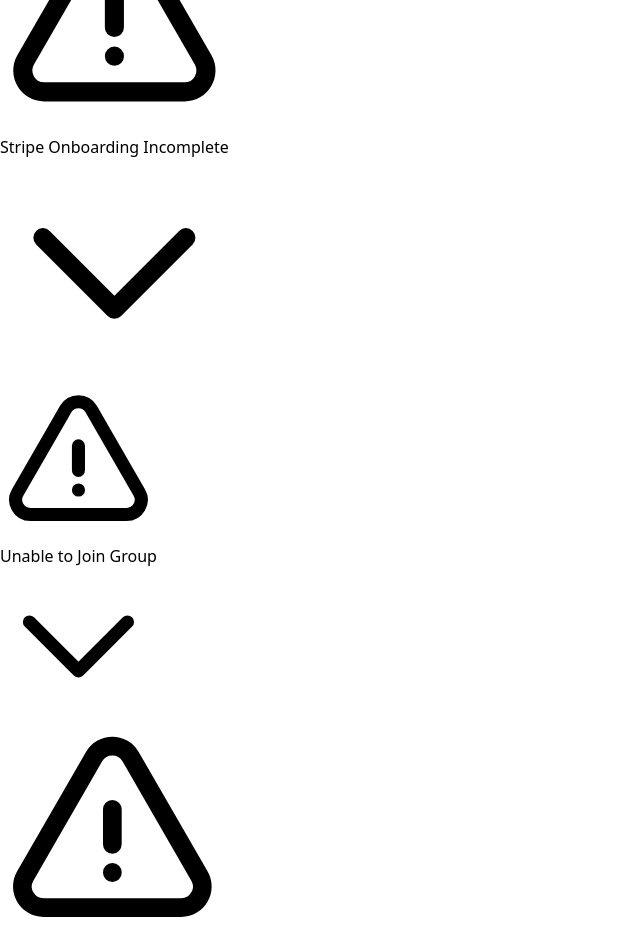
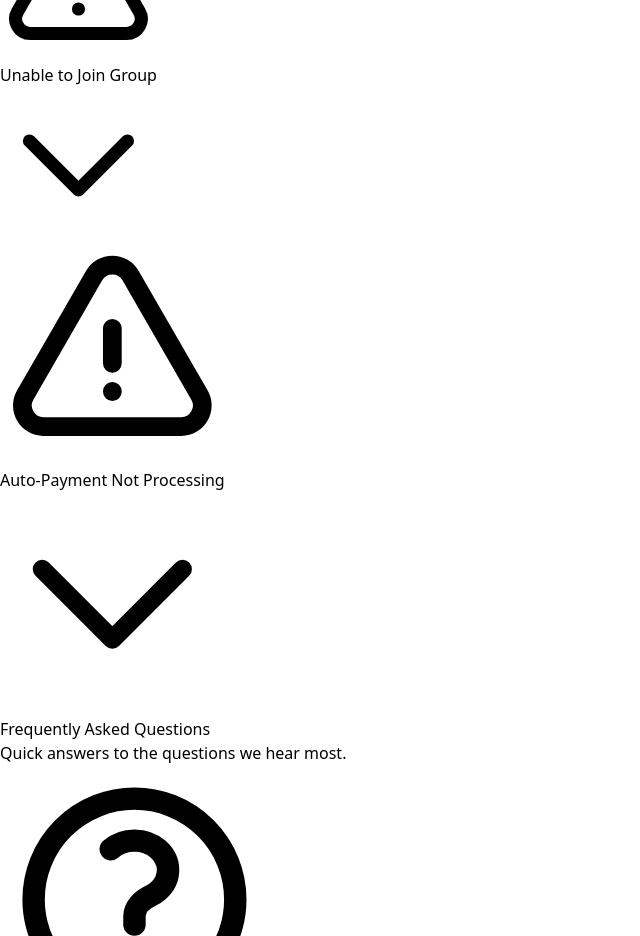
Before and after one commit to jmezalon/savePal, a React (Vite) app in the folder packages/frontend/: page /help in a window 1280 px wide. Shown: the part 1360-2296 px from the top of the page, without its empty margins (0-640 px from the left). Built offline with nearby package versions, Linux system fonts and the light colour scheme; no server answers.

Commit message:
make help info more accurate

```diff
--- a/packages/frontend/src/pages/Help.tsx
+++ b/packages/frontend/src/pages/Help.tsx
@@ -10,7 +10,7 @@
   {
     question: 'Why do I need to verify my identity?',
     answer:
-      'SavePal uses Stripe to securely handle payments and payouts. Stripe requires identity verification to comply with federal Know Your Customer (KYC) and Anti-Money Laundering (AML) regulations. This protects you and every member in your savings group from fraud. The verification process is handled entirely by Stripe — SavePal never stores your government-issued ID or sensitive personal documents.',
+      'SavePal uses Stripe to securely handle payments and payouts. Stripe requires identity verification to comply with federal Know Your Customer (KYC) and Anti-Money Laundering (AML) regulations. This protects you and every member in your savings group from fraud. The verification process is handled entirely by Stripe — SavePal never stores your sensitive and personal data.',
   },
   {
     question: 'How long does a payout take to process?',
@@ -80,14 +80,7 @@
     description:
       'Stripe was unable to verify your identity during onboarding.',
     resolution:
-      'Make sure the photo of your ID is clear, well-lit, and matches the name on your account. Accepted documents include a driver\'s license, passport, or state ID. Try the verification process again from Profile > Payout Settings. If you continue to have trouble, contact support.',
-  },
-  {
-    title: 'Stripe Onboarding Incomplete',
-    description:
-      'You started the Stripe Connect setup but did not finish all required steps.',
-    resolution:
-      'Return to Profile > Payout Settings and click "Set Up Payouts" to resume. You\'ll need to complete identity verification and link a bank account before you can receive payouts.',
+      'Make sure the information entered are correct and accurate. Try the verification process again from Profile > Payout Settings. If you continue to have trouble, contact support.',
   },
   {
     title: 'Unable to Join Group',
```
